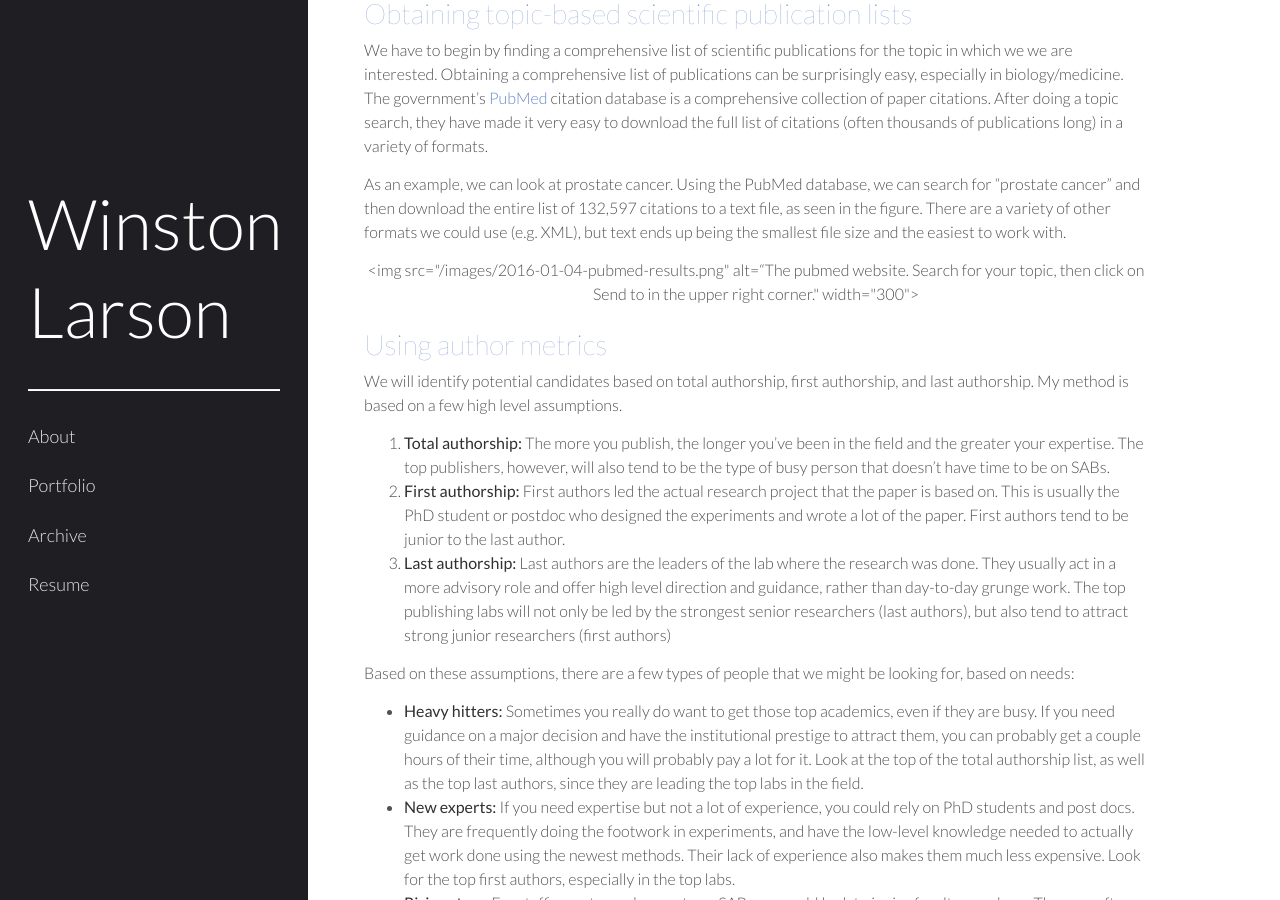
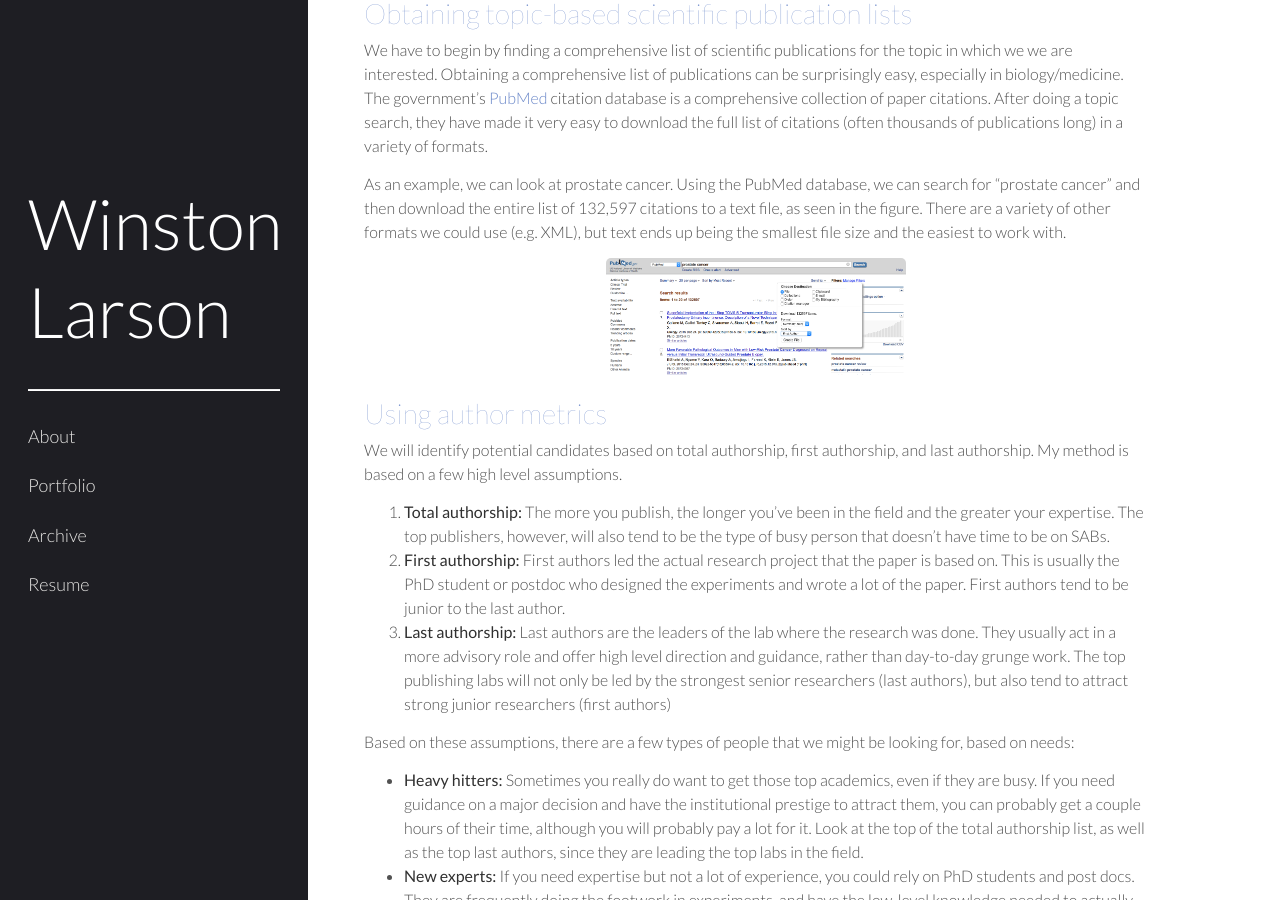
Before and after one commit to winstonlarson/old_website, a Jekyll site: the page built from authorship.md, in a window 1280 px wide and 900 px high, scrolled down 848 px. Built offline with Jekyll 4.4.1, drawn with Linux system fonts in a browser that asks for light colours; some web fonts are replaced.

Commit message:
fixed author

```diff
--- a/authorship.md
+++ b/authorship.md
@@ -24,7 +24,7 @@ We have to begin by finding a comprehensive list of scientific publications for
 As an example, we can look at prostate cancer. Using the PubMed database, we can search for “prostate cancer” and then download the entire list of 132,597 citations to a text file, as seen in the figure. There are a variety of other formats we could use (e.g. XML), but text ends up being the smallest file size and the easiest to work with.
 
 <p align="center">
-<img src="/images/2016-01-04-pubmed-results.png" alt=“The pubmed website. Search for your topic, then click on Send to in the upper right corner." width="300">
+<img src="/images/2016-01-04-pubmed-results.png" alt="The pubmed website. Search for your topic, then click on Send to in the upper right corner." width="300">
 </p>
 
 ###Using author metrics
```
Also changed, not shown: 2 other files.
